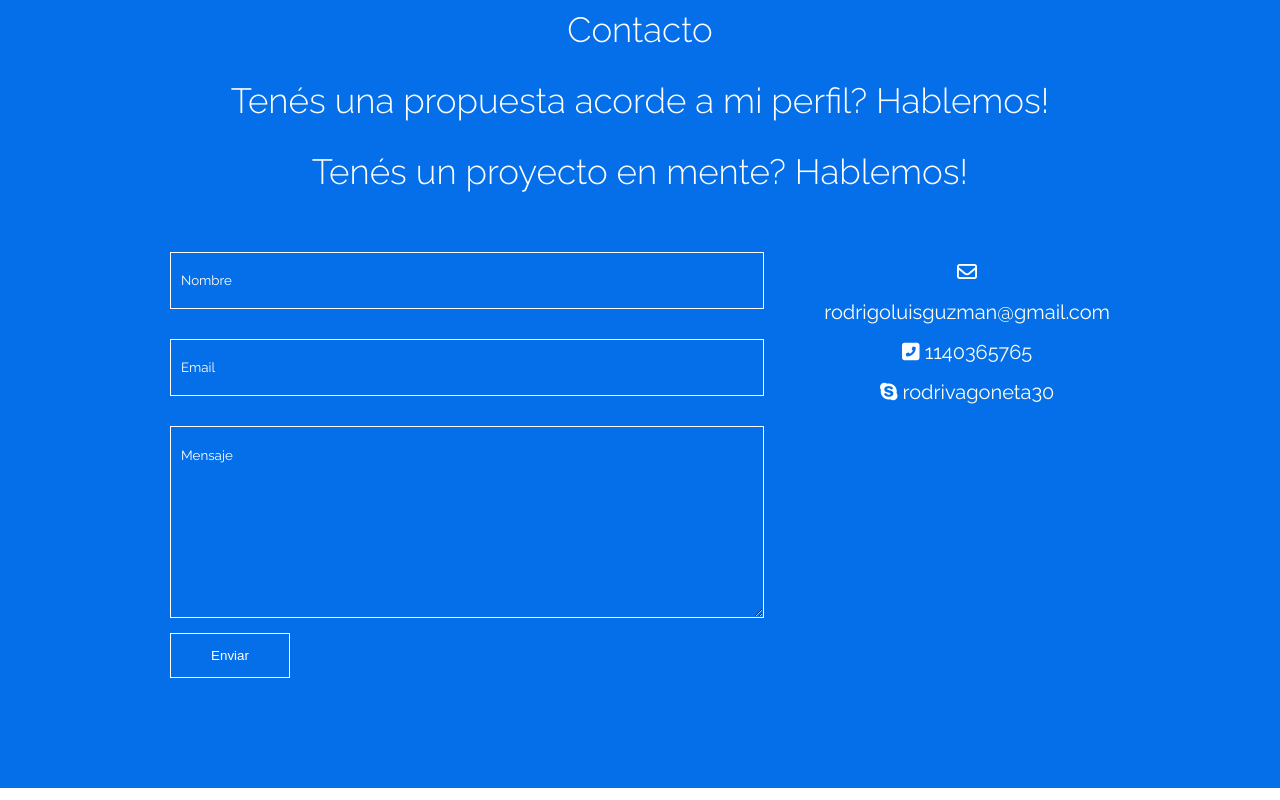
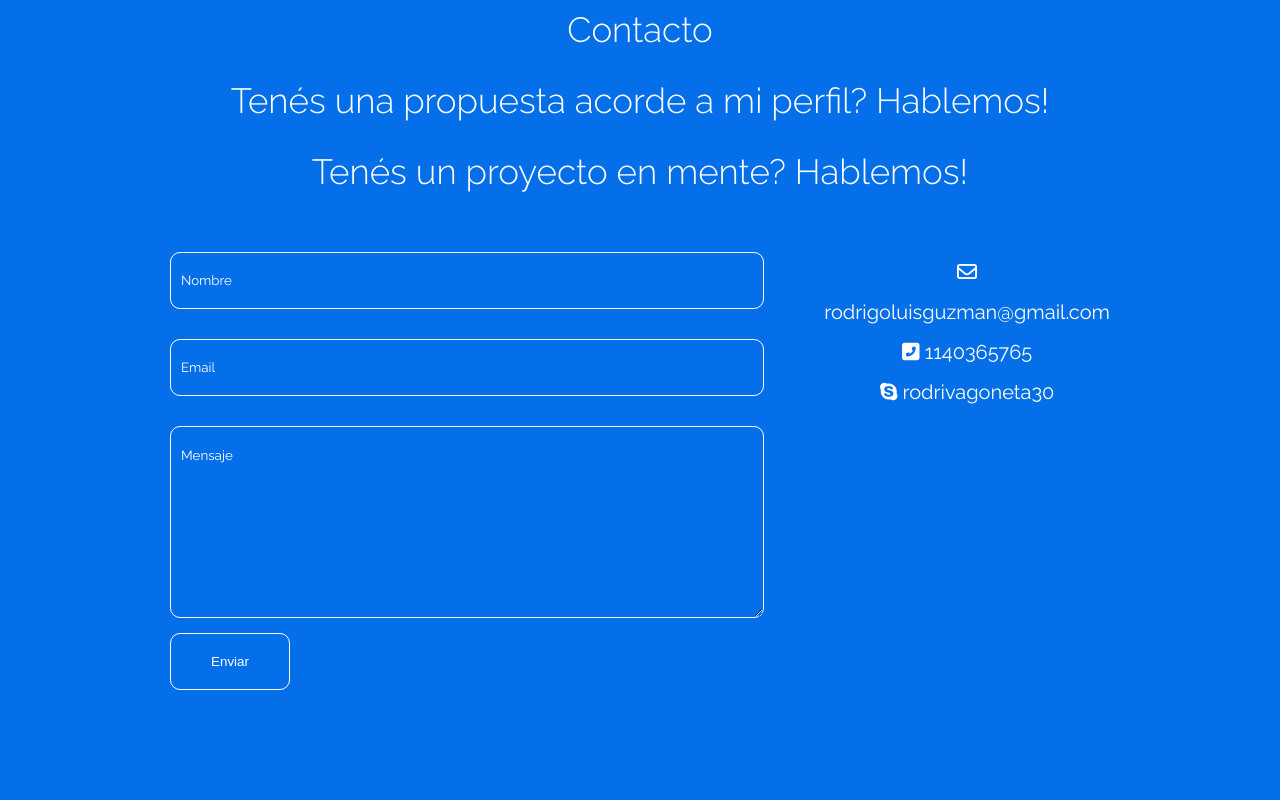
Before and after one commit to rodrigoguzman83/personal-page-guzman, a plain HTML site: page index.html in a window 1280 px wide. Shown: the part 2264-3064 px from the top of the page. Drawn offline with Linux system fonts and the light colour scheme.

Commit message:
commit-validacion_form

```diff
--- a/css/style.css
+++ b/css/style.css
@@ -189,20 +189,23 @@ input[type="email"] {
     display: inline-block;
     width: 100%;
     margin-bottom: 30px;
+    border-radius: 10px;
 }
 
 .form textarea {
     width: 100%;
     margin-bottom: 15px;
+    border-radius: 10px;
 }
 
-input[type="submit"] {
+button {
     width: 120px;
     text-align: center;
     padding: 14px 0;
+    border-radius: 10px;
 }
 
-input[type="submit"]:hover {
+button:hover {
     cursor: pointer;
     color: tomato;
     background: #fff;
--- a/index.html
+++ b/index.html
@@ -76,11 +76,12 @@
             <h3 class="titulo">Tenés un proyecto en mente? Hablemos!</h3>
             <div class="content-contact">
                 <div class="contact">
-                    <form action="" class="form">
-                        <input class="input" type="text" name="" id="" placeholder="Nombre">
-                        <input class="input" type="email" name="" id="" placeholder="Email">
-                        <textarea class="input" name="" id="" cols="30" rows="10" placeholder="Mensaje"></textarea>
-                        <input class="input" type="submit" value="Enviar">
+                    <form action="" class="form" name="frmContact" novalidate="novalidate">
+                        <input class="input" type="text" name="" id="name" placeholder="Nombre">
+                        <input class="input" type="email" name="" id="mail" placeholder="Email">
+                        <textarea class="input" name="" id="message" cols="30" rows="10"
+                            placeholder="Mensaje"></textarea>
+                        <button class="input" onclick="validar();"> Enviar</button>
                     </form>
                 </div>
                 <div class="contact">
@@ -100,5 +101,6 @@
                 </div>
     </footer>
 </body>
+<script src="js/funciones.js"></script>
 
 </html>
--- a/js/funciones.js
+++ b/js/funciones.js
@@ -0,0 +1,34 @@
+function validar() {
+    const name = document.getElementById("name");
+    const mail = document.getElementById("mail");
+    const msj = document.getElementById("message");
+    //CREO UNA EXPRESION REGULAR PARA VALIDAR EL MAIL
+    var regex = /^[-\w.%+]{1,64}@(?:[A-Z0-9-]{1,63}\.){1,125}[A-Z]{2,63}$/i;
+
+    if (name.value == "") {
+        alert("[ERROR] debe ingresar su nombre");
+        name.style.backgroundColor = "red";
+        return 0;
+    } else if (mail.value == "") {
+        name.style.background = "transparent";
+        alert("[ERROR] debe ingresar un mail");
+        mail.style.backgroundColor = "red";
+    } else if (!regex.test(mail.value)) { //METODO TEST QUE LLEVA A CABO LA VALIDACION DEL MAIL CON LA EXPRESION REGULAR
+        name.style.background = "transparent";
+        alert("[ERROR] debe ingresar un mail valido");
+        mail.style.backgroundColor = "red";
+    } else if (msj.value == "") {
+        name.style.background = "transparent";
+        mail.style.background = "transparent";
+        alert("[ERROR] debe ingresar un mensaje");
+        msj.style.backgroundColor = "red";
+    } else {
+        alert("Mensaje enviado correctamente");
+        name.style.background = "transparent";
+        mail.style.background = "transparent";
+        msj.style.background = "transparent";
+        name.value = "";
+        mail.value = "";
+        msj.value = "";
+    }
+}
```
